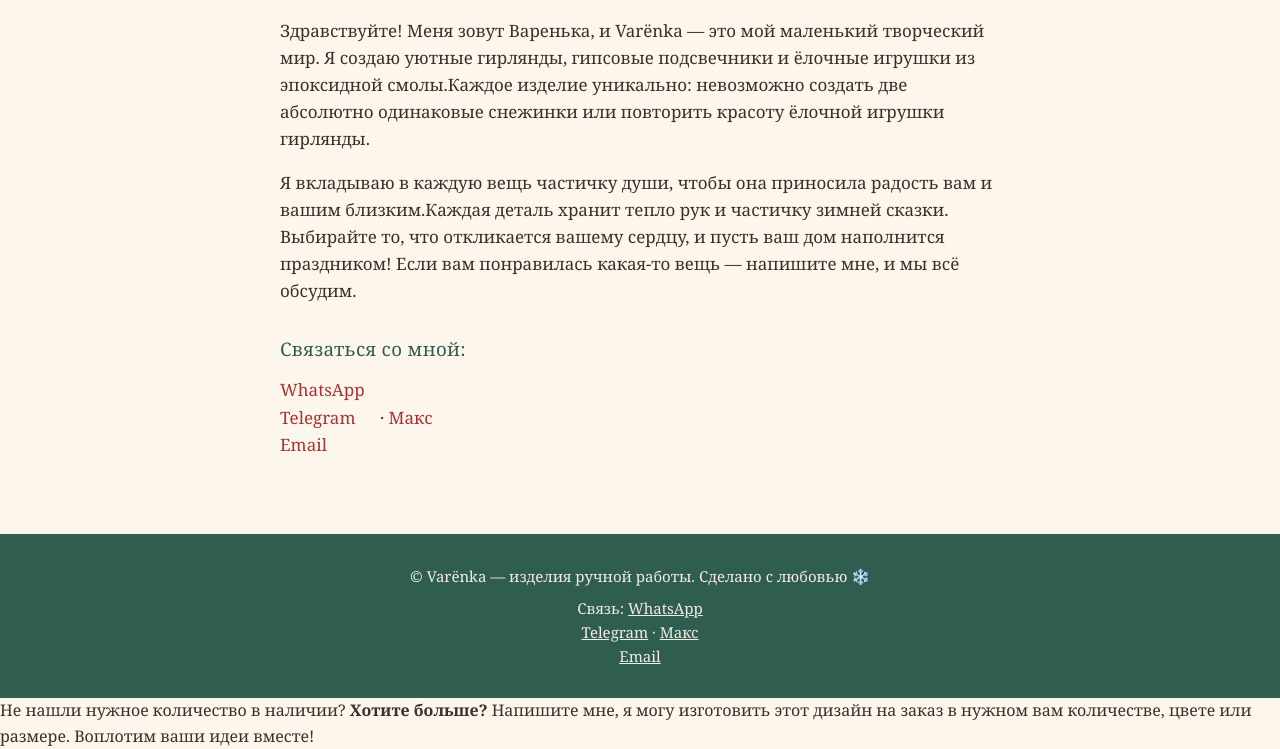
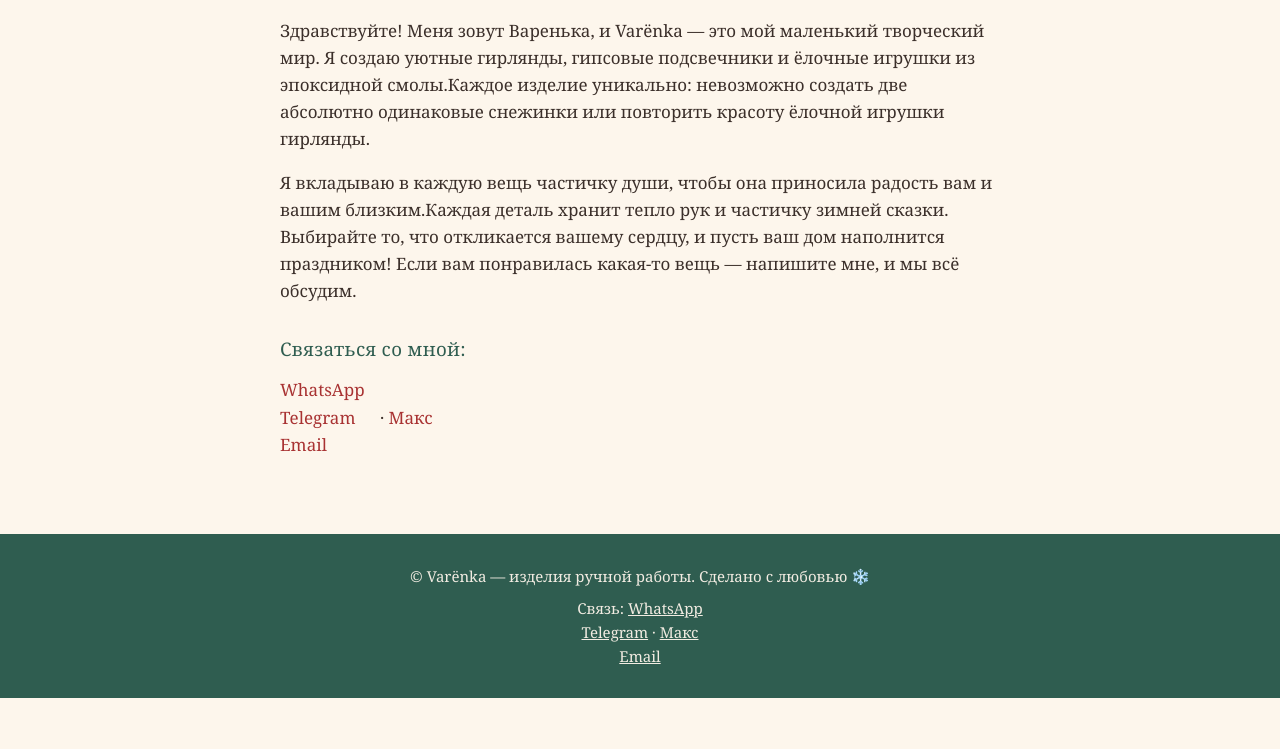
Before and after one commit to fep0000-ship-it/varenka, a plain HTML site: page about.html in a window 1280 px wide. Shown: the part 432-1181 px from the top of the page. After the commit the page ends 1130 px from the top, so only its background shows below. Drawn offline with Linux system fonts and the light colour scheme.

Commit message:
Update about.html

```diff
--- a/about.html
+++ b/about.html
@@ -50,4 +50,3 @@
 
 </body>
 </html>
-  <p>Не нашли нужное количество в наличии? <strong>Хотите больше?</strong> Напишите мне, я могу изготовить этот дизайн на заказ в нужном вам количестве, цвете или размере. Воплотим ваши идеи вместе!</p>
```
